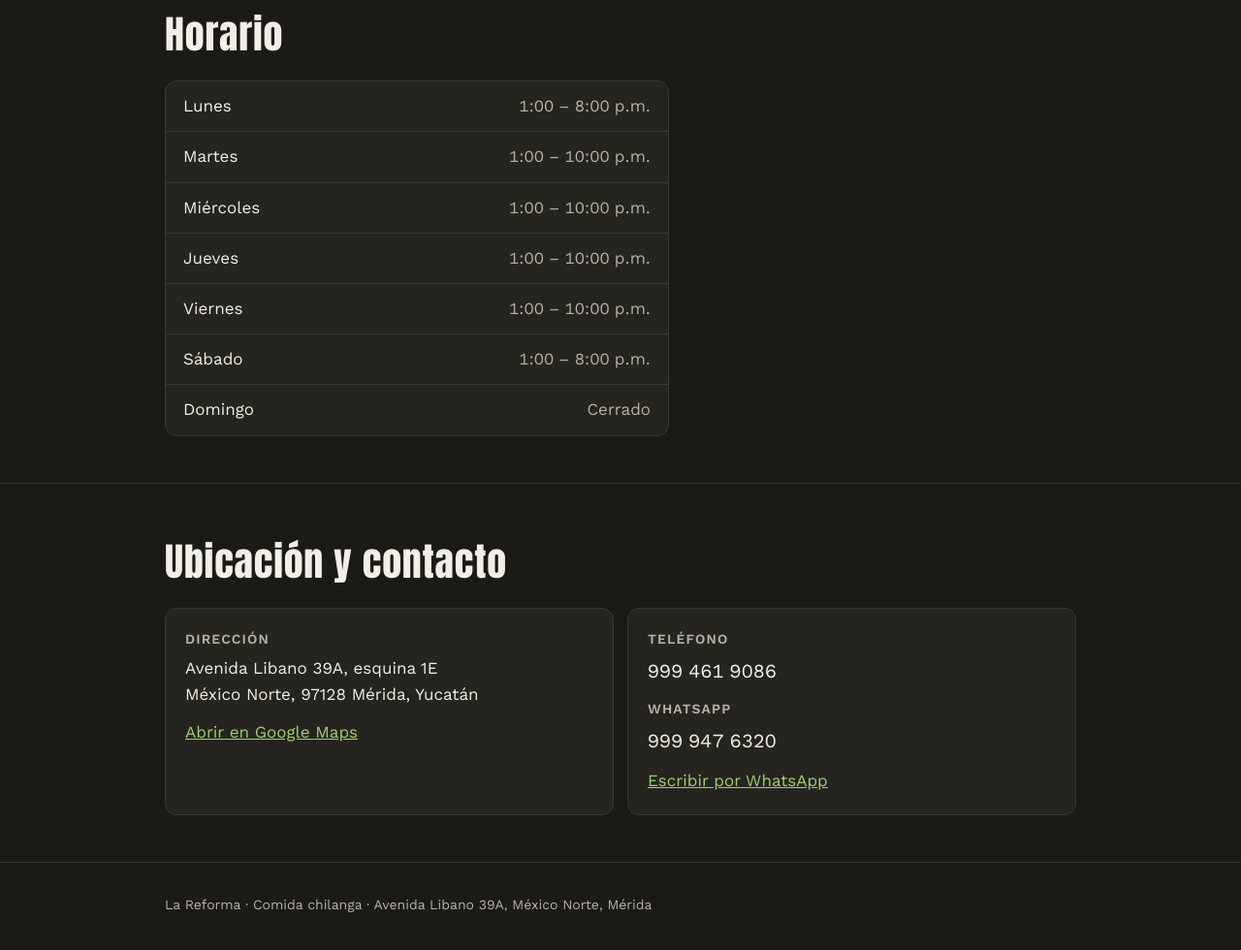
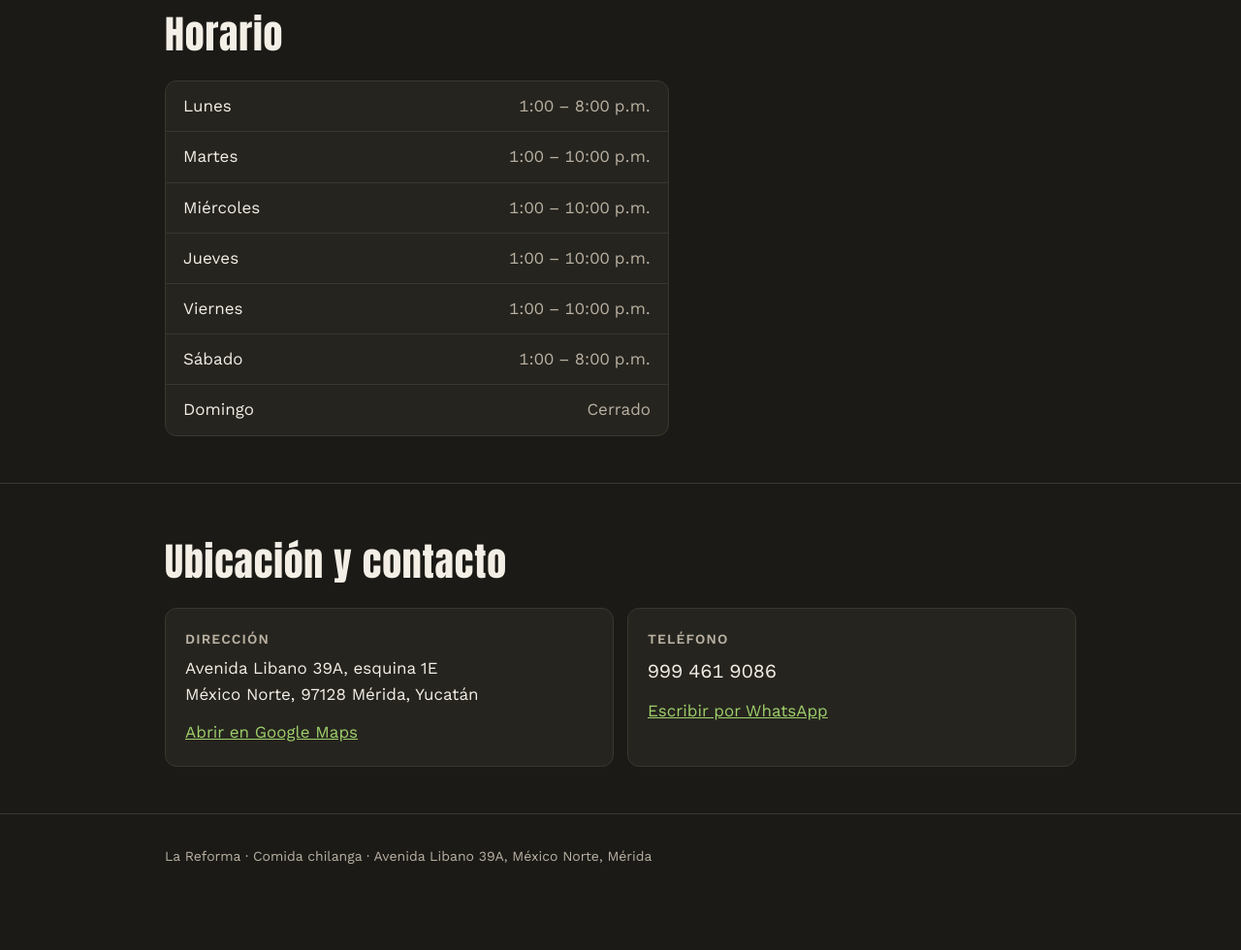
Before and after one commit to jopagami-creator/La-Reforma, a plain HTML site: page index.html in a window 1280 px wide. Shown: the part 1722-2702 px from the top of the page at 97% size. After the commit the page ends 2672 px from the top, so only its background shows below. Drawn offline with nearby package versions, Linux system fonts and the light colour scheme.

Commit message:
Remove WhatsApp section from index.html
Removed WhatsApp contact information from the card.

```diff
--- a/index.html
+++ b/index.html
@@ -178,8 +178,6 @@ p { max-width: 65ch; margin: 0 0 14px; }
       <div class="card">
         <h3>Teléfono</h3>
         <span class="num">999 461 9086</span>
-        <h3>WhatsApp</h3>
-        <span class="num">999 947 6320</span>
         <a href="https://wa.me/529999476320">Escribir por WhatsApp</a>
       </div>
     </div>
```
